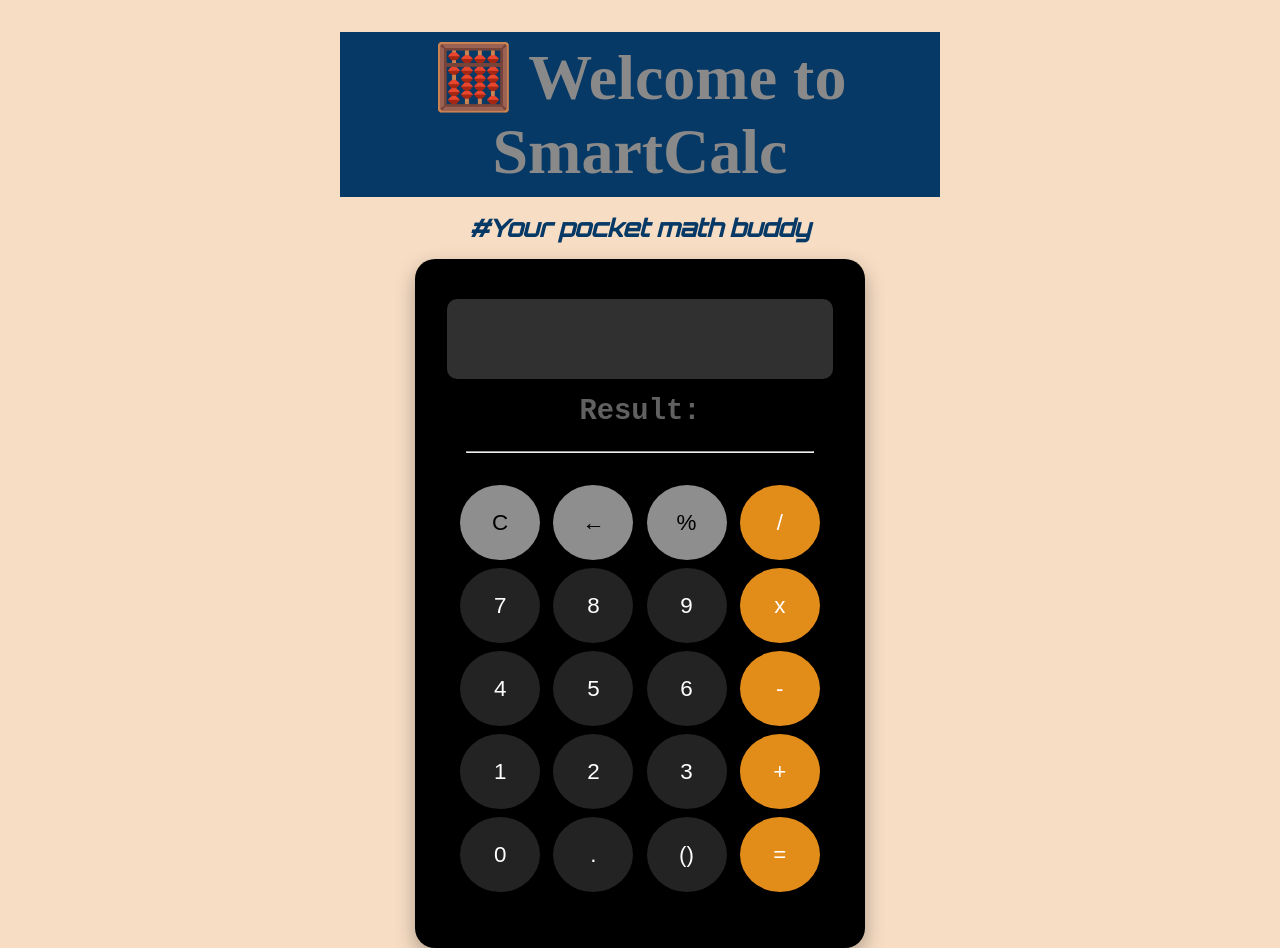
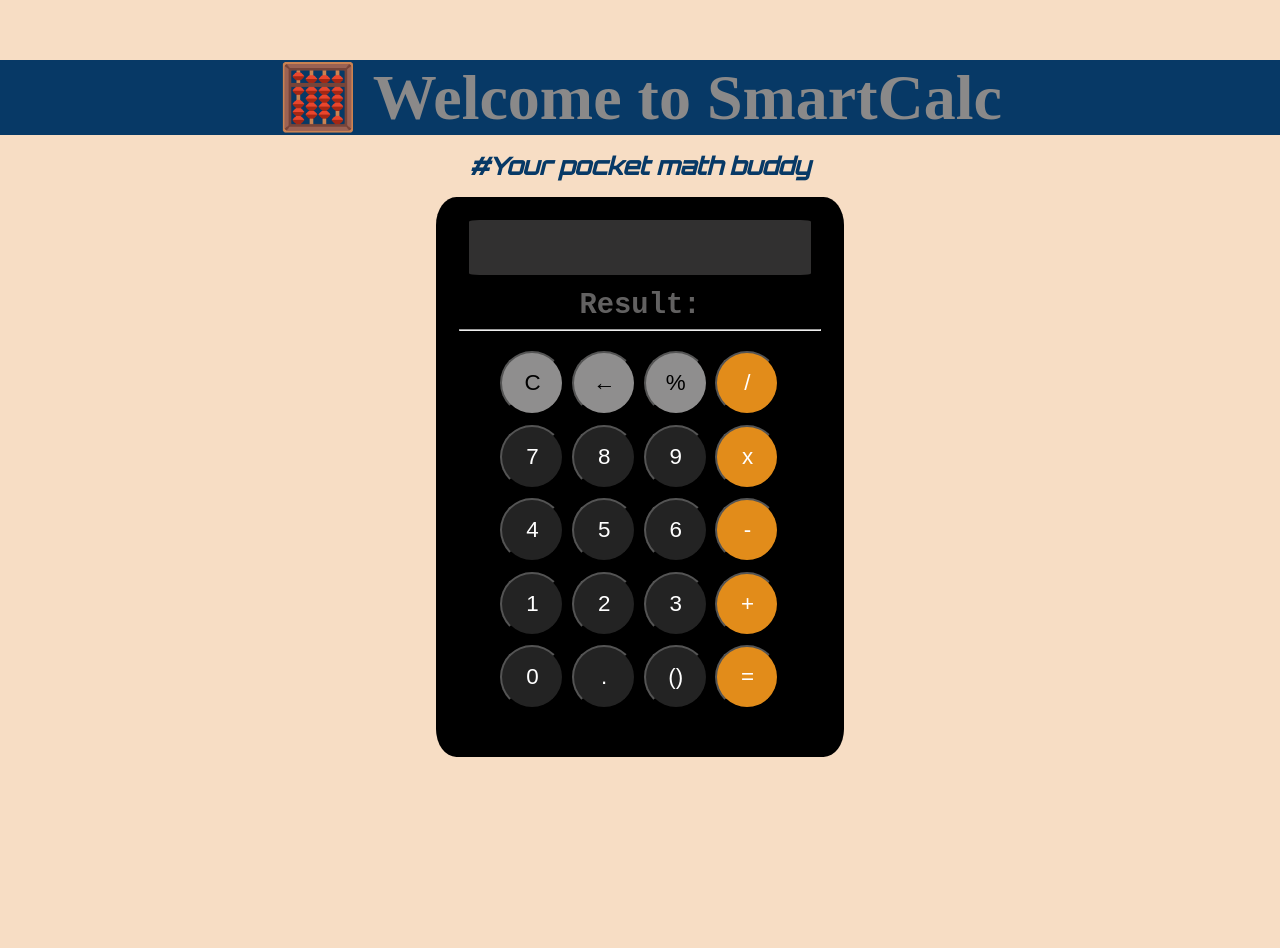
Before and after one commit to dhyeythummar09/SmartCalculator, a plain HTML site: page index.html in a window 1280 px wide. Shown: the top 948 px of the page. After the commit the page ends 800 px from the top, so only its background shows below. Drawn offline with Linux system fonts and the light colour scheme.

Commit message:
Update styles.css

```diff
--- a/styles.css
+++ b/styles.css
@@ -1,7 +1,6 @@
 *{
     margin : 0;
     padding : 0;
-    box-sizing: border-box;
 }
 
 body{
@@ -11,32 +10,28 @@ body{
     background-color: rgb(247, 221, 196);
     min-height: 100vh;
     flex-direction: column;
-    padding: 1rem;
 }
 
 .header{
     display: flex;
     flex-direction: column;
     text-align: center;
-    margin: 1rem;
-    width: 100%;
-    max-width: 600px;
+    margin : 1rem 1rem 1rem 1rem;
 }
 
 .welcome{
     background-color: rgb(7, 57, 102);
-    width: 100%;
-    margin: 0 0 1rem 0;
-    padding: 0.5rem;
+    width : 100vw;
+    margin : 0 0 1rem 0;
 }
 
 h1{
-    font-size: clamp(2rem, 5vw, 4rem);
-    color: rgb(138, 137, 137);
+    font-size: 4rem;
+    color:rgb(138, 137, 137);
 }
 
 p{
-    font-size: clamp(1rem, 2.5vw, 1.5rem);
+    font-size: 1.5rem;
     color: rgb(7, 57, 102);
     font-weight: 700;
     font-family: 'Orbitron', sans-serif;
@@ -47,103 +42,89 @@ p{
     flex-direction: column;
     justify-content: center;
     align-items: center;
-    padding: 1rem;
+    padding: 0.5rem 1rem 0.5rem 1rem;
     background-color: rgb(0, 0, 0);
-    width: 100%;
-    max-width: 400px;
-    min-height: 500px;
-    border-radius: 20px;
-    box-shadow: 0 8px 20px rgba(0, 0, 0, 0.3);
+    width:47vh;
+    height:68vh;
+    border-radius: 5%;
 }
 
 .screen{
     display: flex;
-    justify-content: flex-end;
+    justify-content: center;
     align-items: center;
-    margin: 0.5rem;
-    width: 100%;
-    height: 60px;
+    /* text-align: center; */
+    margin : 0.1rem 0.5rem 0.5rem 0.5rem;
+    width : 42vh;
+    height : 6vh;
     background-color: rgba(61, 60, 60, 0.813);
-    border-radius: 10px;
-    color: rgb(182, 246, 79);
-    padding: 0.5rem 1rem;
-    font-size: clamp(1.2rem, 3vw, 1.5rem);
-    overflow: hidden;
-    text-align: right;
+    border-radius: 3%;
+    color : rgb(182, 246, 79);
+    padding : 0.2rem 0.2rem 0.2rem 0.2rem;
+    font-size: 1.5rem;
 }
 
 .answer{
-    display: flex;
+    display:flex;
     justify-content: center;
-    height: 40px;
-    margin: 0.5rem;
+    height : 4vh;
+    margin : 0.4rem 0.3rem 0.5rem 0.3rem;
     font-family: 'Orbitron', sans-serif;
 }
 
 .result{
-    font-size: clamp(1.4rem, 3.5vw, 1.8rem);
+    font-size: 1.8rem;
     color: rgba(121, 119, 119, 0.813);
     font-family: 'Courier New', Courier, monospace;
     font-weight: bold;
 }
 
 .value{
-    color: #d11e1efd;
-    font-size: clamp(1.2rem, 3vw, 1.6rem);
+    color:#d11e1efd;
+    font-size: 1.6rem;
     font-family: 'Orbitron', sans-serif;
 }
 
 hr{
-    width: 90%;
+    width: 45vh;
     color: rgb(61, 60, 60);
-    margin: 0.5rem 0;
 }
 
 .key-pad{
-    width: 100%;
-    margin: 1rem 0;
-    padding: 0.5rem;
+    height : 45vh;
+    width : 38vh;
+    margin : 1rem;
+    padding : 0.2rem 0.5rem 0.5rem 0.5rem;
     display: flex;
     flex-direction: column;
     justify-content: center;
-    gap: 0.5rem;
 }
 
 .row{
     display: flex;
     justify-content: space-evenly;
-    gap: 0.5rem;
+    margin: 0.3rem;
 }
 
 button {
-    width: 60px;
-    height: 60px;
+    width : 4rem;
+    height : 4rem;
     border-radius: 50%;
     background-color: rgb(35, 35, 35);
     color: white;
-    font-size: clamp(1rem, 2.5vw, 1.4rem);
-    cursor: pointer;
+    font-size: 1.4rem;
+    cursor : pointer;
     transition: all 0.2s ease;
-    border: none;
-    display: flex;
-    align-items: center;
-    justify-content: center;
-    flex: 1;
-    max-width: 80px;
 }
 
 button:hover {
-    background-color: #818080;
-    transform: scale(1.05);
-}
-
-button:active {
-    transform: scale(0.95);
+  background-color: #818080;
+  transform: scale(1.05);
 }
 
 .grey{
     background-color: rgb(143, 142, 142);
-    color: black;
+    color : black;
 }
 
 .orange{
@@ -152,125 +133,13 @@ button:active {
 }
 
 .grey:hover {
-    background-color: #818080;
+  background-color: #818080;
 }
 
 .orange:hover {
-    background-color: #b96601;
+  background-color: #b96601;
 }
 
 #backspace:hover{
     background-color: #d11612;
 }
-
-/* Mobile Devices */
-@media (max-width: 480px) {
-    body {
-        padding: 0.5rem;
-    }
-
-    .calculator-container {
-        max-width: 350px;
-        padding: 0.8rem;
-        border-radius: 15px;
-    }
-
-    .screen {
-        height: 50px;
-        margin: 0.3rem;
-    }
-
-    button {
-        width: 50px;
-        height: 50px;
-        font-size: 1.2rem;
-    }
-
-    .key-pad {
-        gap: 0.3rem;
-    }
-
-    .row {
-        gap: 0.3rem;
-    }
-}
-
-/* Tablet Devices */
-@media (min-width: 481px) and (max-width: 768px) {
-    .calculator-container {
-        max-width: 450px;
-        padding: 1.5rem;
-    }
-
-    .screen {
-        height: 70px;
-    }
-
-    button {
-        width: 70px;
-        height: 70px;
-        font-size: 1.5rem;
-    }
-}
-
-/* Large Tablets and Small Laptops */
-@media (min-width: 769px) and (max-width: 1024px) {
-    .calculator-container {
-        max-width: 500px;
-        padding: 2rem;
-    }
-
-    .screen {
-        height: 80px;
-    }
-
-    button {
-        width: 80px;
-        height: 80px;
-        font-size: 1.6rem;
-    }
-}
-
-/* Desktop/Laptop */
-@media (min-width: 1025px) {
-    .calculator-container {
-        max-width: 450px;
-        padding: 2rem;
-    }
-
-    .screen {
-        height: 80px;
-    }
-
-    button {
-        width: 75px;
-        height: 75px;
-        font-size: 1.4rem;
-    }
-}
-
-/* Landscape orientation for mobile */
-@media (max-height: 500px) and (orientation: landscape) {
-    body {
-        flex-direction: row;
-        padding: 0.5rem;
-    }
-
-    .header {
-        margin: 0.5rem;
-    }
-
-    .calculator-container {
-        max-width: 350px;
-        min-height: auto;
-        margin-left: 1rem;
-    }
-
-    h1 {
-        font-size: 2rem;
-    }
-
-    p {
-        font-size: 1rem;
-    }
-}
```
